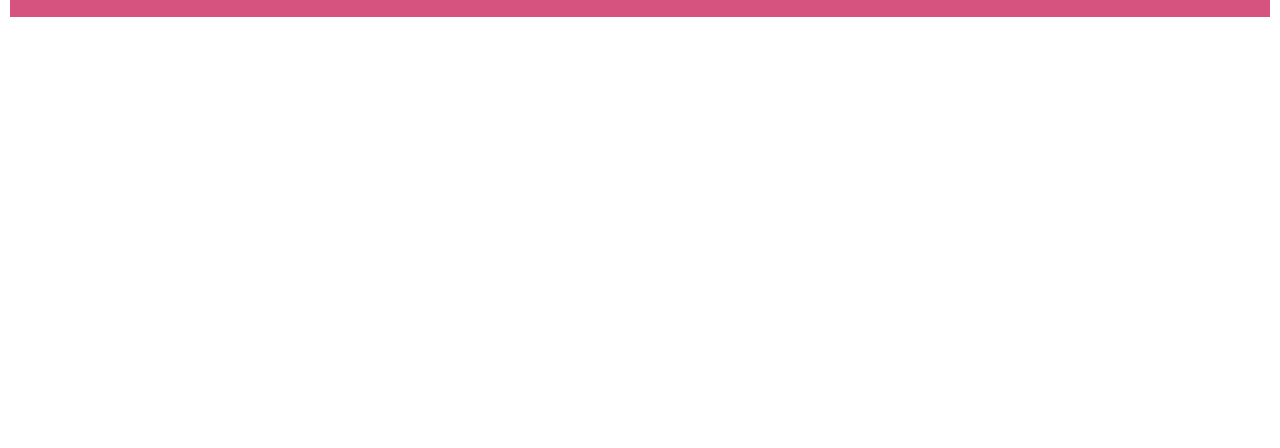
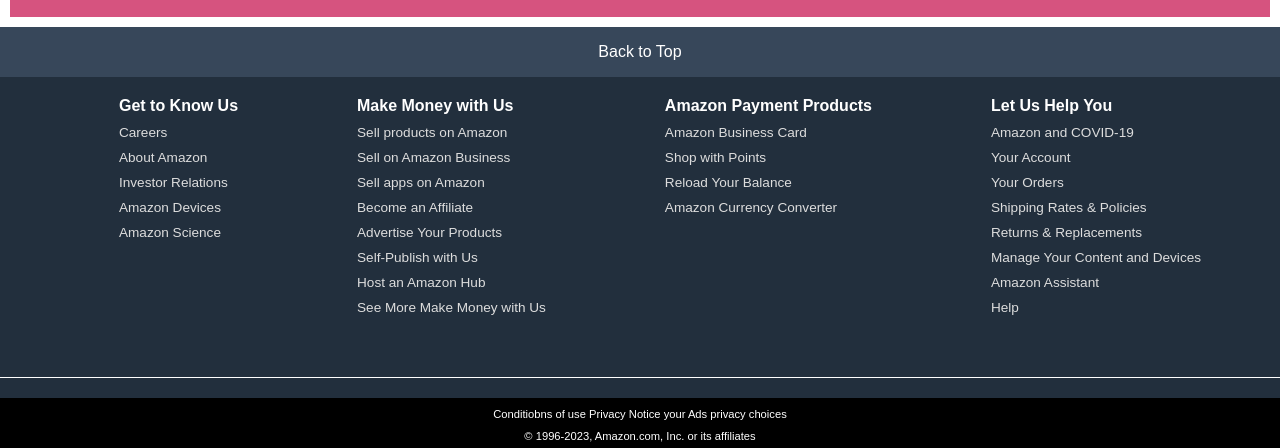
Before and after one commit to jayesh-mali607/Amazon_Clone, a plain HTML site: page index.html in a window 1280 px wide. Shown: the part 1383-1831 px from the top of the page. Before the commit the page ends 1400 px from the top, so only its background shows below. Drawn offline with Linux system fonts and the light colour scheme.

Commit message:
comple the ui part

```diff
--- a/index.html
+++ b/index.html
@@ -165,8 +165,85 @@
         </div>
     </div>
     <footer>
+        <div class="footer-panel1">
+            <a href="#">Back to Top</a>
+        </div>
+        <div class="footer-panel2">
+            <ul>
+                <p>
+                    Get to Know Us
+                </p>
+                <a>Careers </a>
+                <a> About Amazon</a>
+                <a> Investor Relations</a>
+                <a> Amazon Devices </a>
+                <a> Amazon Science
+                </a>
 
+            </ul>
+            <ul>
+                <p>
+
+                    Make Money with Us
+                </p>
+                <a>Sell products on Amazon </a>
+                <a> Sell on Amazon Business</a>
+                <a> Sell apps on Amazon</a>
+                <a> Become an Affiliate </a>
+                <a> Advertise Your Products
+                </a>
+                <a> Self-Publish with Us </a>
+                <a> Host an Amazon Hub </a>
+                <a> See More Make Money with Us</a>
+
+            </ul>
+            <ul>
+                <p>
+                    Amazon Payment Products
+                </p>
+                <a>Amazon Business Card</a>
+                <a> Shop with Points</a>
+                <a> Reload Your Balance</a>
+                <a> Amazon Currency Converter</a>
+
+
+            </ul>
+            <ul>
+                <p>
+                    Let Us Help You
+                </p>
+                <a>Amazon and COVID-19</a>
+                <a> Your Account</a>
+                <a> Your Orders</a>
+                <a> Shipping Rates & Policies </a>
+                <a> Returns & Replacements
+                </a>
+                <a> Manage Your Content and Devices </a>
+                <a> Amazon Assistant </a>
+                <a> Help </a>
+
+            </ul>
+        </div>
+        <div class="footer-panel3">
+            <div class="panel-logo">
+
+            </div>
+        </div>
+        <div class="footer-panel4">
+            <div class="footer-condition">
+                <a> Conditiobns of use</a>
+                <a> Privacy Notice</a>
+                <a> your Ads privacy choices</a>
+
+            </div>
+
+            <div class="copyright">
+                © 1996-2023, Amazon.com, Inc. or its affiliates
+            </div>
+        </div>
     </footer>
+    </div>
+
 </body>
 
 </html>
--- a/style.css
+++ b/style.css
@@ -19,9 +19,10 @@
 }
 
 .logo {
+
     height: 50px;
     width: 100%;
-    background-image: url("C:\Users\SHREE\OneDrive\Desktop\ref=nav_logo.htm");
+    background-image: url("https://amazon-blogs-brightspot-lower.s3.amazonaws.com/about/00/92/0260aab44ee8a2faeafde18ee1da/amazon-logo-inverse.svg");
     background-size: cover;
 }
 
@@ -171,6 +172,7 @@
     align-items: flex-end;
 }
 
+
 .hero-msg {
     height: 40px;
     background-color: white;
@@ -236,3 +238,79 @@
 
     font-size: 1.3rem;
 }
+
+/* *********************************************************************************************** */
+
+.footer-panel1 {
+    background-color: #37475a;
+    height: 50px;
+    margin-top: 10px;
+    display: flex;
+    justify-content: center;
+    align-items: center;
+}
+
+.footer-panel1 a {
+
+    color: white;
+    border: none;
+    text-decoration: none;
+    font-size: 1rem;
+
+    /* text-align: center; */
+}
+
+.footer-panel2 {
+    height: 300px;
+    background-color: #222f3d;
+    color: white;
+    display: flex;
+    justify-content: space-evenly;
+
+}
+
+.footer-panel2 a {
+    font-size: 0.85rem;
+    display: block;
+    margin-top: 10px;
+    color: #dddddd;
+}
+
+.footer-panel2 p {
+
+    font-weight: 700;
+    color: white;
+}
+
+.footer-panel2 ul {
+
+    margin-top: 20px;
+}
+
+.footer-panel3 {
+    height: 20px;
+    display: flex;
+    color: white;
+    border-top: 0.5px solid white;
+    background-color: #222f3d;
+}
+
+.footer-panel4 {
+    height: 50px;
+    background-color: #000000;
+    color: white;
+
+}
+
+.footer-condition {
+
+    font-size: 0.7rem;
+    text-align: center;
+    padding-top: 10px;
+}
+
+.copyright {
+    margin-top: 10px;
+    font-size: 0.7rem;
+    text-align: center;
+}
```
